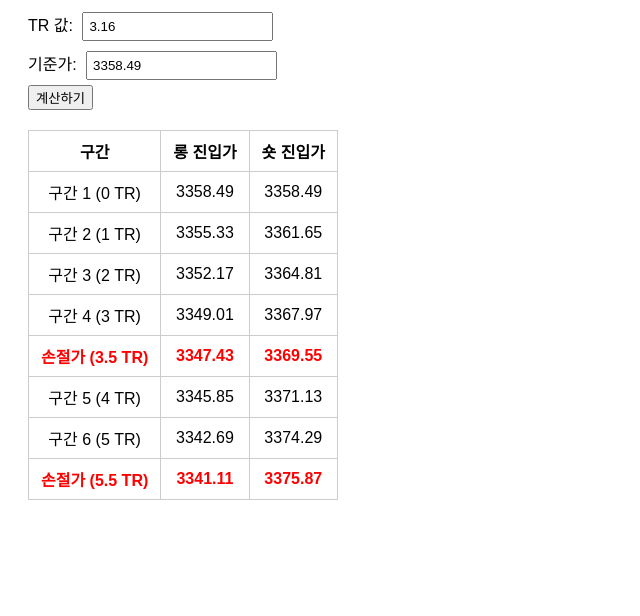
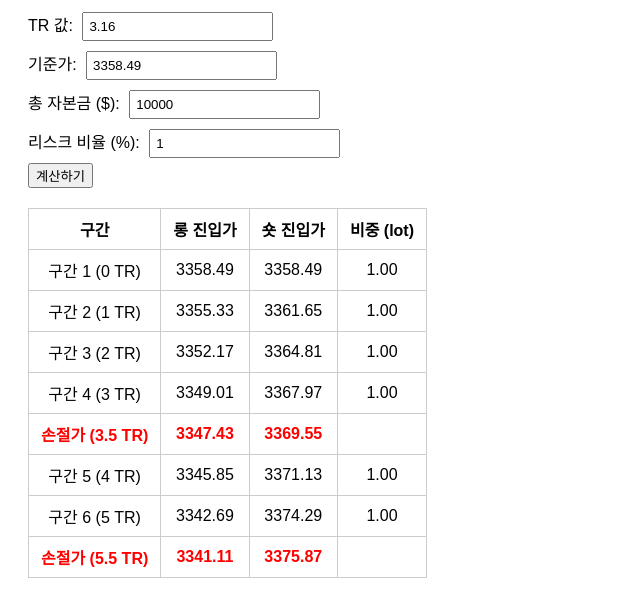
Before and after one commit to Jongha-tr/JJTR-DEMO, a plain HTML site: page index.html in a window 1280 px wide. Shown: the part 98-714 px from the top of the page, without its empty margins (0-640 px from the left). Drawn offline with Linux system fonts and the light colour scheme.

Commit message:
Update index.html

```diff
--- a/index.html
+++ b/index.html
@@ -17,7 +17,9 @@
 
   <div>
     <label>TR 값: <input type="number" id="tr" value="3.16" step="0.01"></label><br>
-    <label>기준가: <input type="number" id="basePrice" value="3358.49" step="0.01"></label>
+    <label>기준가: <input type="number" id="basePrice" value="3358.49" step="0.01"></label><br>
+    <label>총 자본금 ($): <input type="number" id="capital" value="10000" step="100"></label><br>
+    <label>리스크 비율 (%): <input type="number" id="riskPercent" value="1" step="0.1"></label>
   </div>
 
   <button onclick="calculateZones()">계산하기</button>
@@ -28,6 +30,7 @@
         <th>구간</th>
         <th>롱 진입가</th>
         <th>숏 진입가</th>
+        <th>비중 (lot)</th>
       </tr>
     </thead>
     <tbody></tbody>
@@ -37,6 +40,8 @@
     function calculateZones() {
       const basePrice = parseFloat(document.getElementById("basePrice").value);
       const tr = parseFloat(document.getElementById("tr").value);
+      const capital = parseFloat(document.getElementById("capital").value);
+      const riskPercent = parseFloat(document.getElementById("riskPercent").value);
 
       const zones = [
         ["구간 1 (0 TR)", 0],
@@ -49,6 +54,10 @@
         ["손절가 (5.5 TR)", 5.5],
       ];
 
+      const riskAmount = (capital * riskPercent) / 100; // $ 기준 1% 손실
+      const pipValuePerLot = 100; // 골드 기준 1 lot = 100 pip = $100
+      const lotSize = (riskAmount / pipValuePerLot).toFixed(2); // 비중 lot 계산
+
       const tbody = document.querySelector("#zoneTable tbody");
       tbody.innerHTML = "";
 
@@ -56,11 +65,13 @@
         const longEntry = (basePrice - tr * mult).toFixed(2);
         const shortEntry = (basePrice + tr * mult).toFixed(2);
 
+        const isStop = label.includes("손절가");
         const row = document.createElement("tr");
         row.innerHTML = `
-          <td class="${label.includes('손절가') ? 'stop-loss' : ''}">${label}</td>
-          <td class="${label.includes('손절가') ? 'stop-loss' : ''}">${longEntry}</td>
-          <td class="${label.includes('손절가') ? 'stop-loss' : ''}">${shortEntry}</td>
+          <td class="${isStop ? 'stop-loss' : ''}">${label}</td>
+          <td class="${isStop ? 'stop-loss' : ''}">${longEntry}</td>
+          <td class="${isStop ? 'stop-loss' : ''}">${shortEntry}</td>
+          <td class="${isStop ? 'stop-loss' : ''}">${isStop ? '' : lotSize}</td>
         `;
         tbody.appendChild(row);
       });
```
